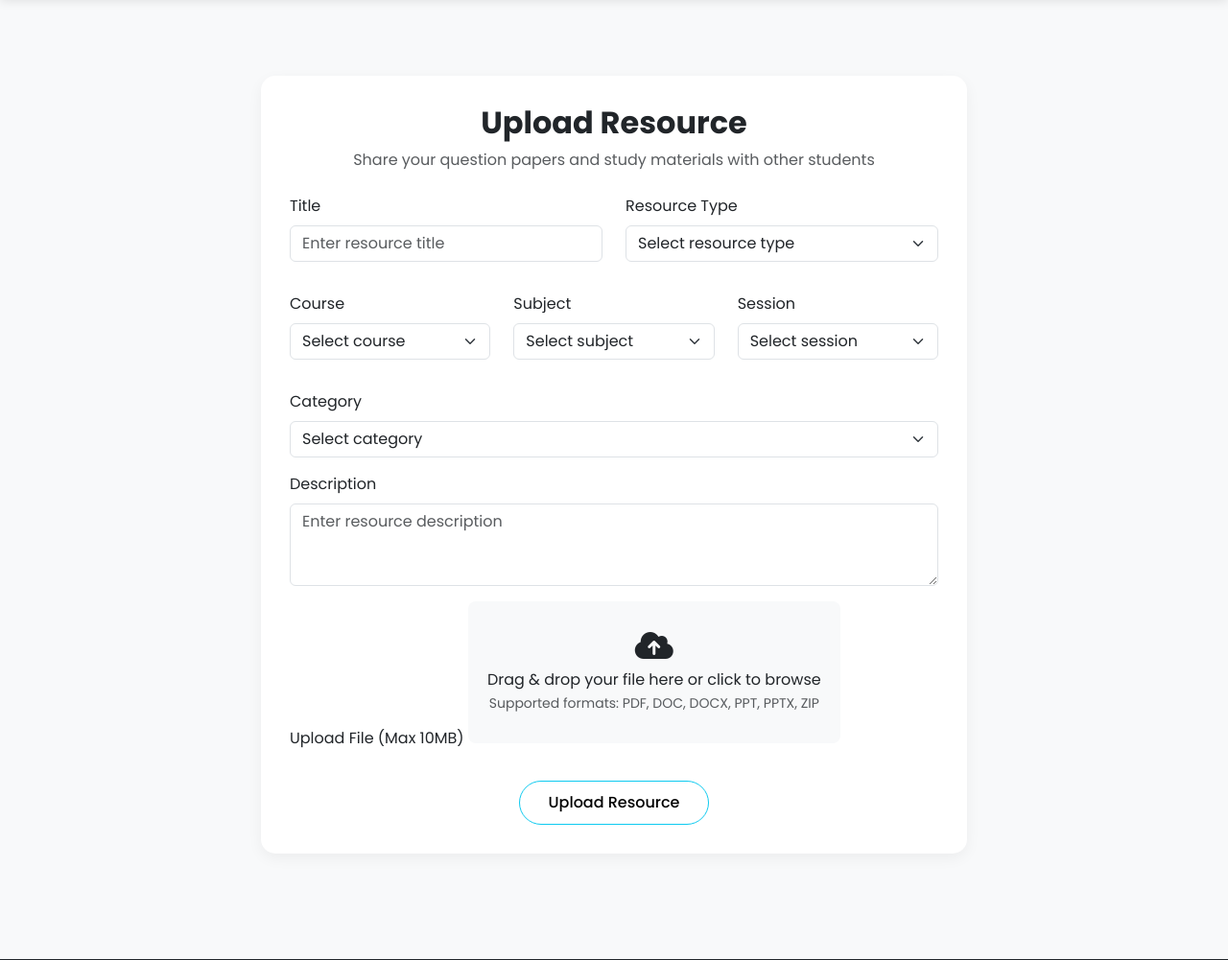
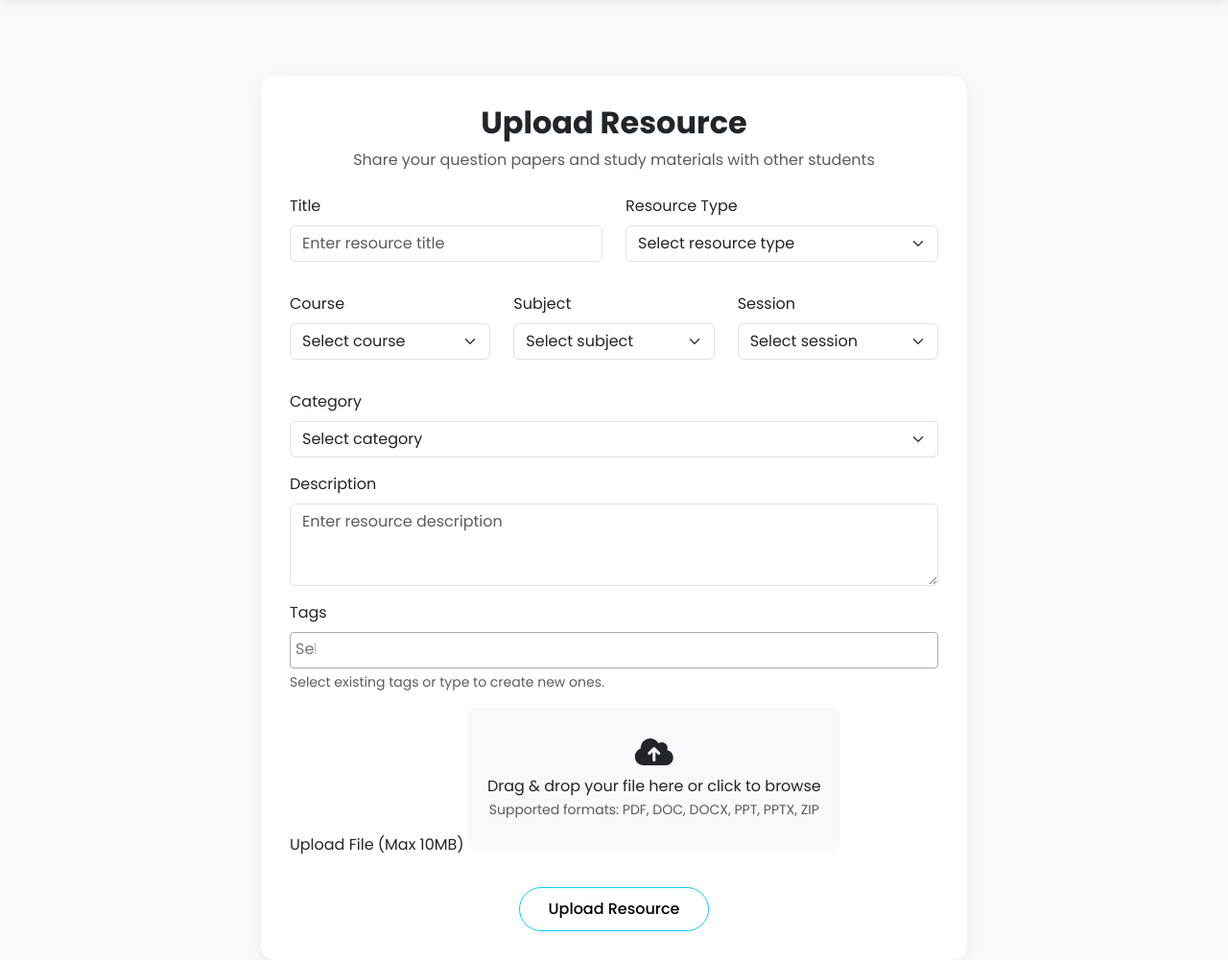
Before and after one commit to ShashwatUpadhyay/ResourceCluster, a Django app: page /upload/ in a window 1280 px wide. Shown: the part 73-1074 px from the top of the page at 96% size. Run offline with Django 5.2, Linux system fonts and the light colour scheme; data that the repository does not hold is empty; some libraries are stand-ins or nearby versions.

Commit message:
Upload resource page updated with tag field

```diff
--- a/base/views.py
+++ b/base/views.py
@@ -2,7 +2,7 @@ from django.shortcuts import render, redirect
 from django.contrib.auth import authenticate, login, logout
 from django.contrib import messages
 from django.contrib.auth.models import User
-from resource.models import Cource,Subject,Session
+from resource.models import Cource,Subject,Session,Tag
 from .choices import RESOURCE_CATEGORY,RESOURCE_TYPE
 # Create your views here.
 def home(request):
@@ -89,11 +89,13 @@ def upload_view(request):
     course = Cource.objects.all()
     subject = Subject.objects.all()
     session = Session.objects.all()
+    tags = Tag.objects.filter().distinct()
 
     context = {
         'course': course,
         'subject': subject,
         'session': session,
+        'tags': tags,
         'category': RESOURCE_CATEGORY,
         'type': RESOURCE_TYPE,
     }
@@ -108,7 +110,8 @@ def upload_view(request):
         category = request.POST.get('category')
         description = request.POST.get('description')
         file = request.FILES.get('file')
-
+        tags = request.POST.getlist('tags[]')
+        print(tags)
         # Validate file size (10MB limit)
         if file.size > 10 * 1024 * 1024:  # 10MB in bytes
             context['error_message'] = 'File size exceeds the maximum limit of 10MB.'
@@ -128,6 +131,9 @@ def upload_view(request):
             subject_obj = Subject.objects.get(id=subject_id)
             session_obj = Session.objects.get(id=session_id)
 
+            # Get tags
+            tag_ids = request.POST.getlist('tags[]')
+
             # Create resource
             from resource.models import Resource
             resource = Resource.objects.create(
@@ -141,10 +147,28 @@ def upload_view(request):
                 file=file,
                 created_by=request.user
             )
+            for tag in tags:
+                tag_obj , _ = Tag.objects.get_or_create(name=tag)
+                resource.tags.add(tag_obj)
+            # Process tags (both existing and new)
+            for tag_id in tag_ids:
+                # Check if it's a numeric ID (existing tag) or a new tag name
+                if tag_id.isdigit():
+                    # Existing tag
+                    try:
+                        tag = Tag.objects.get(id=int(tag_id))
+                        resource.tags.add(tag)
+                    except Tag.DoesNotExist:
+                        pass
+                else:
+                    # New tag - create it
+                    new_tag, created = Tag.objects.get_or_create(name=tag_id)
+                    resource.tags.add(new_tag)
 
             context['success_message'] = 'Resource uploaded successfully!'
             # Clear form data after successful upload
-            return render(request, 'base/upload.html', context)
+            # return render(request, 'base/upload.html', context)
+            return redirect('upload_resource')
 
         except Exception as e:
             context['error_message'] = f'An error occurred: {str(e)}'
--- a/resource/serializer.py
+++ b/resource/serializer.py
@@ -1,5 +1,5 @@
 from rest_framework import serializers
-from .models import Resource,Subject,Session,Tag
+from .models import Resource,Tag
 
 class TagsSerializer(serializers.ModelSerializer):
     class Meta:
@@ -10,7 +10,7 @@ class ResourceSerializer(serializers.ModelSerializer):
     subject = serializers.CharField(source='subject.name')
     course = serializers.CharField(source='course.name')
     session = serializers.CharField(source='session.name')
-    created_by = serializers.CharField(source='created_by.username')
+    created_by = serializers.CharField(source='created_by.get_full_name')
     tags = TagsSerializer(many=True)
     class Meta:
         model = Resource
--- a/templates/base/index.html
+++ b/templates/base/index.html
@@ -66,14 +66,14 @@
                 <div class="col-lg-6 mb-5 mb-lg-0">
                     <h1 class="hero-title">Find Previous Year Resource Papers Easily</h1>
                     <p class="hero-subtitle">Helping students access past papers without the struggle through this open source project.</p>
-                    <button class="btn btn-get-started" onclick="document.getElementById('Start').scrollIntoView({behavior: 'smooth'})">Get Started</button>
+                    <button class="btn btn-get-started text-black" onclick="document.getElementById('Start').scrollIntoView({behavior: 'smooth'})">Get Started</button>
                     <a href="https://github.com/ShashwatUpadhyay/ResourceCluster" target="_blank"
                         class="btn-get-started btn btn-dark d-inline-flex justify-content-center align-items-center gap-2 rounded-pill bg-dark text-white">
                         <i class="bi bi-github"></i>Project GitHub
                         </a>
                 </div>
                 <div class="col-lg-6 text-center">
-                    <img src="https://static.india.com/wp-content/uploads/2020/09/821578-students..giving-exam-picture-for-representation-pti.jpg?impolicy=Medium_Widthonly&w=700" alt="Student studying" class="img-fluid" style="max-height: 400px;">
+                    <img src="{% static 'img/preview.jpg' %}" alt="Student studying" class="img-fluid" style="max-height: 400px; border-radius: 5%; box-shadow: 20px 20px 40px lightblue;">
                 </div>
             </div>
         </div>
--- a/templates/base/upload.html
+++ b/templates/base/upload.html
@@ -11,6 +11,8 @@
     <link href="https://fonts.googleapis.com/css2?family=Poppins:wght@300;400;500;600;700&display=swap" rel="stylesheet">
     <!-- Font Awesome for icons -->
     <link rel="stylesheet" href="https://cdnjs.cloudflare.com/ajax/libs/font-awesome/6.0.0-beta3/css/all.min.css">
+    <!-- Select2 CSS -->
+    <link href="https://cdn.jsdelivr.net/npm/select2@4.1.0-rc.0/dist/css/select2.min.css" rel="stylesheet" />
     <!-- Custom CSS -->
     <link rel="stylesheet" href="{% static 'css/styles.css' %}">
     <style>
@@ -219,6 +221,17 @@
                                 <label for="description" class="form-label">Description</label>
                                 <textarea class="form-control" id="description" name="description" rows="3" placeholder="Enter resource description"></textarea>
                             </div>
+                            <div class="mb-3">
+                                <label for="tags" class="form-label">Tags</label>
+                                <select class="form-select select2-tags" id="tags" name="tags[]" multiple required>
+                                    {% for t in tags %}
+                                    <option value="{{ t.id }}">{{ t.name }}</option>
+                                    {% endfor %}
+                                </select>
+                                <div class="form-text">Select existing tags or type to create new ones.</div>
+                                <div class="invalid-feedback">Please enter at least one tag.</div>
+                                <div class="valid-feedback">Tags look good!</div>
+                            </div>
 
                             <div class="mb-4">
                                 <label class="form-label">Upload File (Max 10MB)</label>
@@ -267,9 +280,24 @@
 
     <!-- Bootstrap JS Bundle with Popper -->
     <script src="https://cdn.jsdelivr.net/npm/bootstrap@5.3.0-alpha1/dist/js/bootstrap.bundle.min.js"></script>
+    <!-- jQuery -->
+    <script src="https://code.jquery.com/jquery-3.6.0.min.js"></script>
+    <!-- Select2 JS -->
+    <script src="https://cdn.jsdelivr.net/npm/select2@4.1.0-rc.0/dist/js/select2.min.js"></script>
 
     <script>
         document.addEventListener('DOMContentLoaded', function() {
+            // Initialize Select2 for tags with ability to add new tags
+            $(document).ready(function() {
+                $('.select2-tags').select2({
+                    tags: true,
+                    tokenSeparators: [',', ' '],
+                    placeholder: "Select or type to add new tags",
+                    allowClear: true,
+                    theme: "classic"
+                });
+            });
+
             const fileInput = document.getElementById('file');
             const fileLabel = document.getElementById('fileLabel');
             const fileInfo = document.querySelector('.file-info');
```
Also changed, not shown: static/img/preview.jpg (added).
